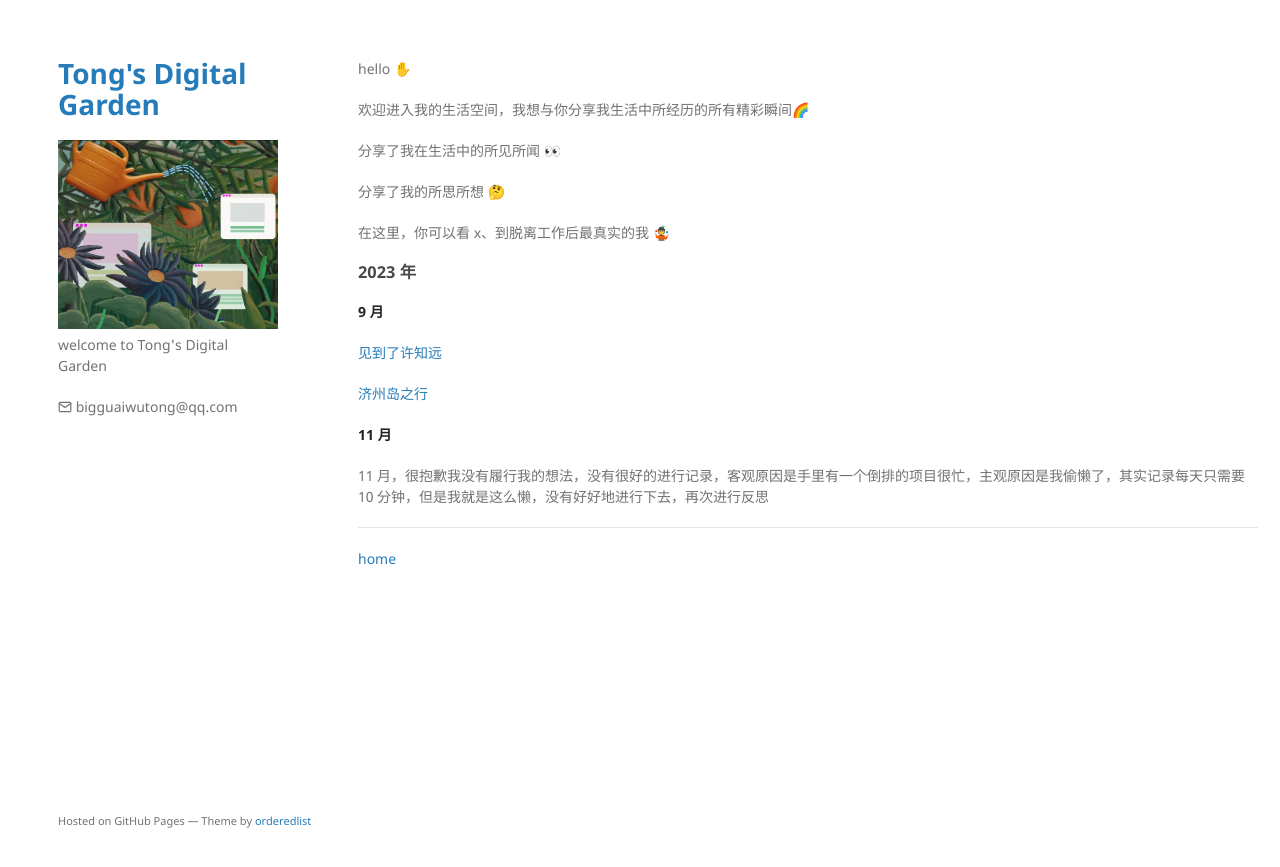
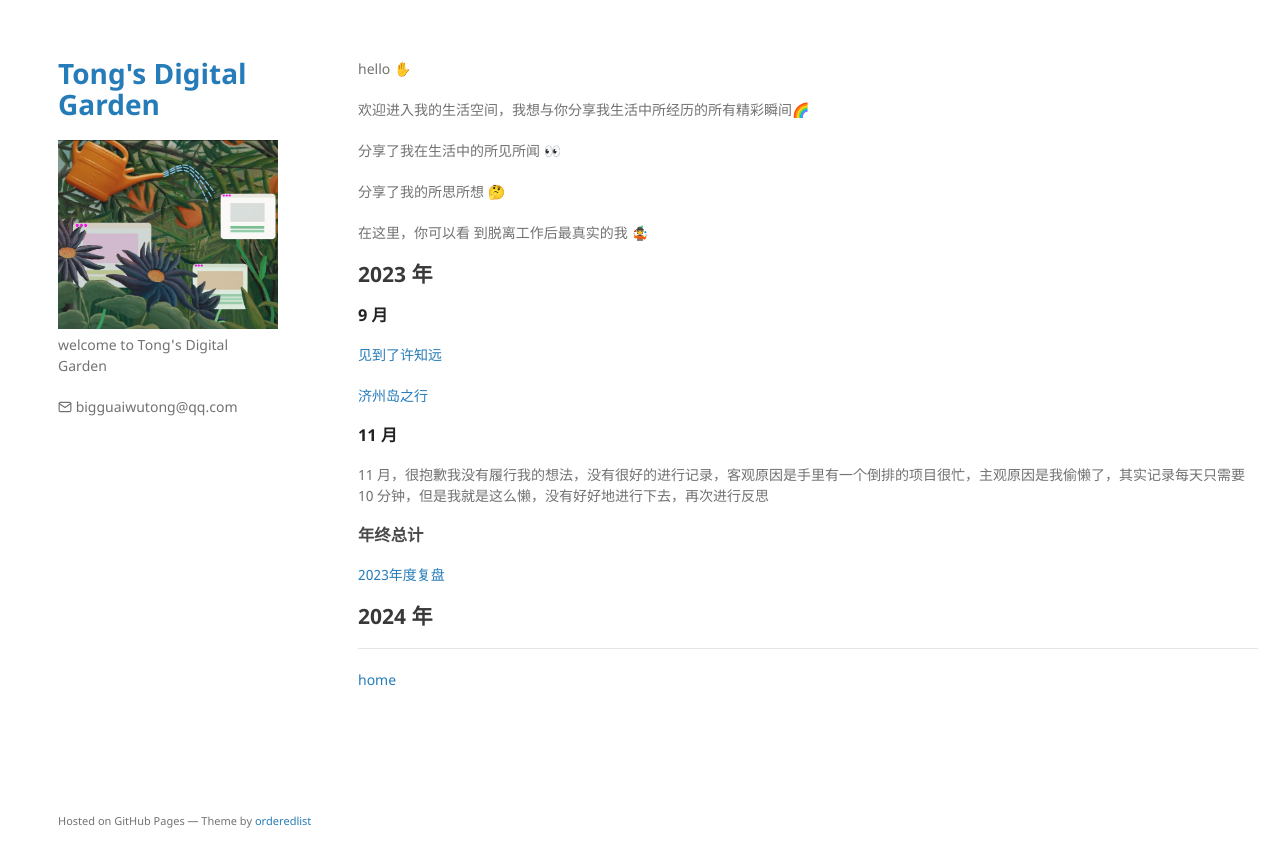
Before and after one commit to TongCodeSpace/TongCodeSpace.github.io, a Jekyll site: the page built from note/生活/生活.md, in a window 1280 px wide. Shown: the top 867 px of the page. Built offline with Jekyll 4.4.1, drawn with Linux system fonts in a browser that asks for light colours.

Commit message:
vault backup: M .obsidian/workspace.json note/生活/生活.md

```diff
--- a/note/生活/生活.md
+++ b/note/生活/生活.md
@@ -13,19 +13,25 @@ hello ✋
 
 分享了我的所思所想 🤔
 
-在这里，你可以看 x、到脱离工作后最真实的我 🤹
+在这里，你可以看 到脱离工作后最真实的我 🤹
 
-### 2023 年
+## 2023 年
 
-**9 月**
+### **9 月**
 
 [见到了许知远](moment/记见许知远)
 
 [济州岛之行](旅行/济州岛之行.md)
 
-**11 月**
+### **11 月**
 
 11 月，很抱歉我没有履行我的想法，没有很好的进行记录，客观原因是手里有一个倒排的项目很忙，主观原因是我偷懒了，其实记录每天只需要 10 分钟，但是我就是这么懒，没有好好地进行下去，再次进行反思
+
+### 年终总计
+
+ [2023年度复盘](../复盘/阶段/2023年度复盘.md)
+
+## 2024 年
 
 
 ---
```
Also changed, not shown: .obsidian/workspace.json.
